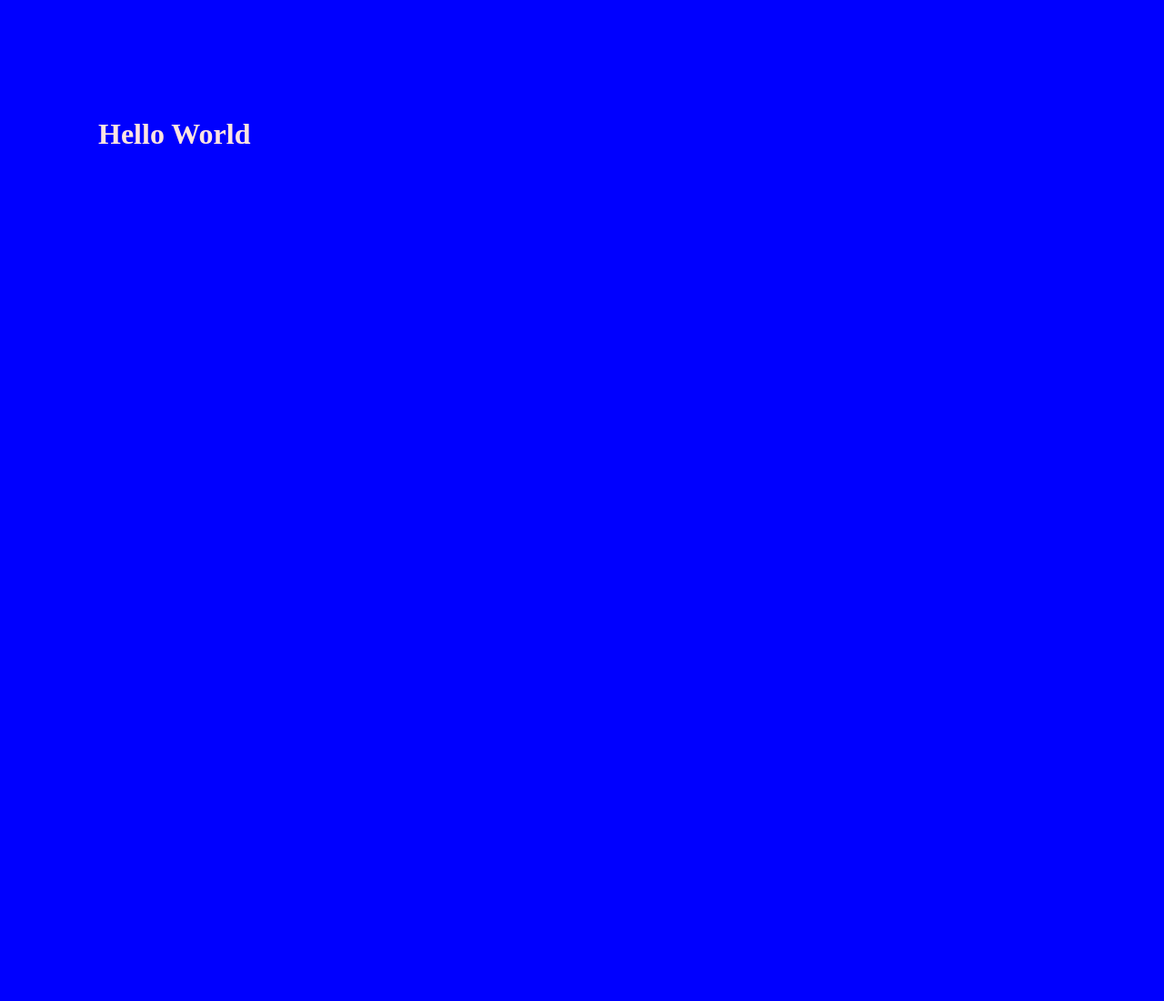
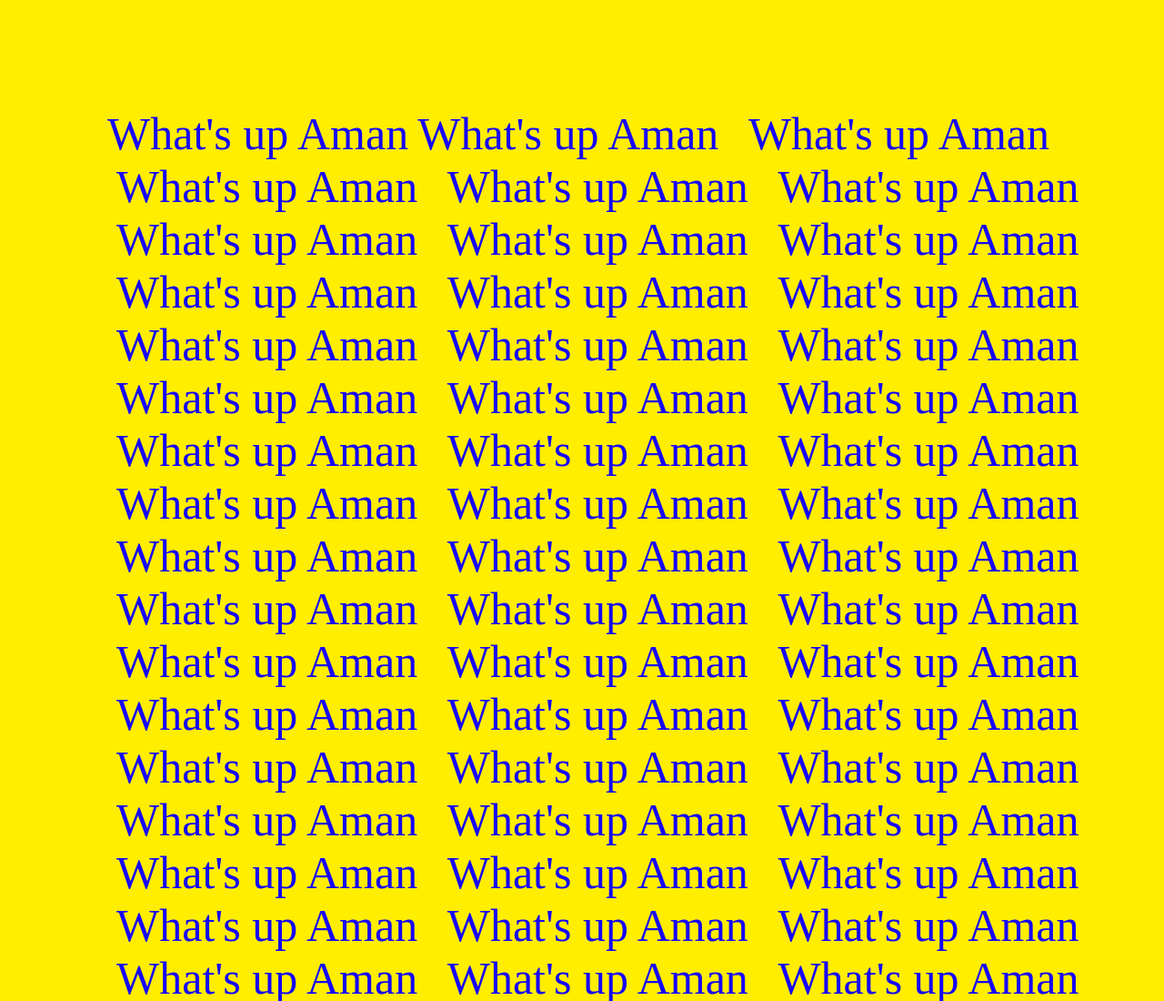
Before and after one commit to indyyy/helloworld, a plain HTML site: page docs/index.html in a window 1280 px wide. Shown: the top 1100 px of the page at 91% size. Before the commit the page ends 800 px from the top, so only its background shows below. Drawn offline with nearby package versions, Linux system fonts and the light colour scheme.

Commit message:
color change

```diff
--- a/docs/app.js
+++ b/docs/app.js
@@ -1,2 +1,8 @@
-heading = document.querySelector("h1");
-heading.textContent = "Hello World";
+heading = document.querySelector("#test");
+heading.textContent = "What's up Aman";
+
+for (i = 1; i < 100; i++) {
+  for (j = 1; j < 100; j++) {
+    $("#test").append("<span id=test>What's up Aman </span>");
+  }
+}
--- a/docs/index.html
+++ b/docs/index.html
@@ -10,7 +10,10 @@
 <link rel="stylesheet" href="style.css">
 
 <body>
-  <h1>Hey There</h1>
+  <script src="https://code.jquery.com/jquery-3.3.1.js"></script>
+
+  <div id="test">Hey There
+  </div>
   <script src="app.js"></script>
 </body>
 
--- a/docs/style.css
+++ b/docs/style.css
@@ -1,7 +1,12 @@
 body {
-  background: blue;
-  color: mistyrose;
+  background: rgb(255, 238, 0);
+  color: rgb(22, 6, 248);
   position: absolute;
   top: 100px;
   left: 100px;
 }
+
+#test {
+  font-size: 50px;
+  margin: 10px 10px;
+}
```
